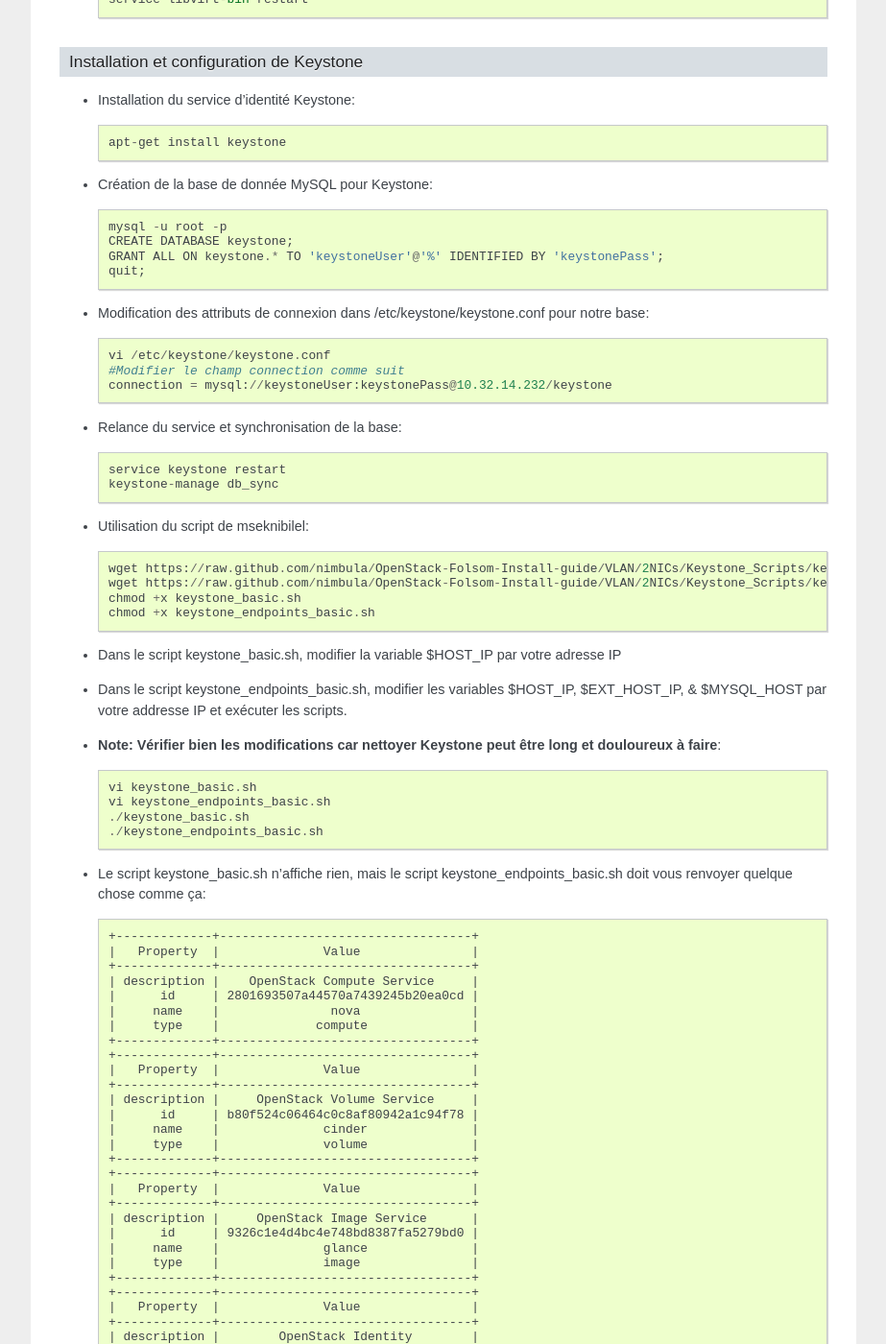
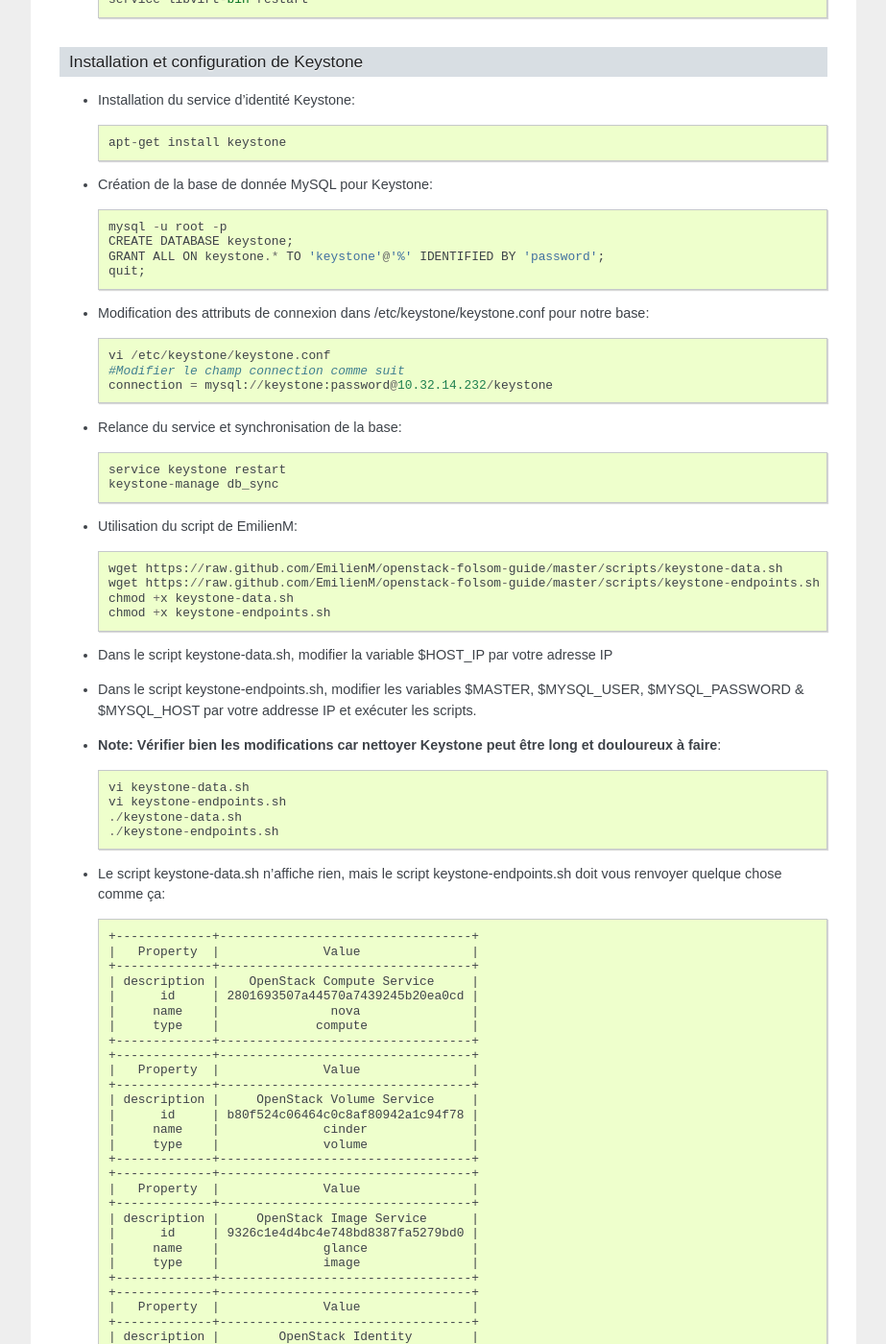
Before and after one commit to obuisson/Guide-Installation-OpenStack-Folsom-Noeud-Unique, a Sphinx documentation site: the page built from source/index.rst, in a window 1280 px wide and 1400 px high, scrolled down 4609 px. Shown: the whole window at 96% size, without its empty margins (198-1121 px from the left). Built offline with Sphinx 7.4.7, drawn with Linux system fonts in a browser that asks for light colours.

Commit message:
migration vers les scripts de EmilienM

```diff
--- a/source/index.rst
+++ b/source/index.rst
@@ -239,39 +239,39 @@
 
     mysql -u root -p
     CREATE DATABASE keystone;
-    GRANT ALL ON keystone.* TO 'keystoneUser'@'%' IDENTIFIED BY 'keystonePass';
+    GRANT ALL ON keystone.* TO 'keystone'@'%' IDENTIFIED BY 'password';
     quit;
 
 * Modification des attributs de connexion dans /etc/keystone/keystone.conf pour notre base::
 
     vi /etc/keystone/keystone.conf
     #Modifier le champ connection comme suit
-    connection = mysql://keystoneUser:keystonePass@10.32.14.232/keystone
+    connection = mysql://keystone:password@10.32.14.232/keystone
 
 * Relance du service et synchronisation de la base::
 
     service keystone restart
     keystone-manage db_sync
 
-* Utilisation du script de mseknibilel::
+* Utilisation du script de EmilienM::
 
-   wget https://raw.github.com/nimbula/OpenStack-Folsom-Install-guide/VLAN/2NICs/Keystone_Scripts/keystone_basic.sh
-   wget https://raw.github.com/nimbula/OpenStack-Folsom-Install-guide/VLAN/2NICs/Keystone_Scripts/keystone_endpoints_basic.sh
-   chmod +x keystone_basic.sh
-   chmod +x keystone_endpoints_basic.sh
+   wget https://raw.github.com/EmilienM/openstack-folsom-guide/master/scripts/keystone-data.sh
+   wget https://raw.github.com/EmilienM/openstack-folsom-guide/master/scripts/keystone-endpoints.sh
+   chmod +x keystone-data.sh
+   chmod +x keystone-endpoints.sh
 
-* Dans le script keystone_basic.sh, modifier la variable $HOST_IP par votre adresse IP
-* Dans le script keystone_endpoints_basic.sh, modifier les variables $HOST_IP, $EXT_HOST_IP, & $MYSQL_HOST par votre addresse IP et exécuter les scripts.
+* Dans le script keystone-data.sh, modifier la variable $HOST_IP par votre adresse IP
+* Dans le script keystone-endpoints.sh, modifier les variables $MASTER, $MYSQL_USER, $MYSQL_PASSWORD & $MYSQL_HOST par votre addresse IP et exécuter les scripts.
 
 * **Note: Vérifier bien les modifications car nettoyer Keystone peut être long et douloureux à faire**::
 
-   vi keystone_basic.sh
-   vi keystone_endpoints_basic.sh
-   ./keystone_basic.sh
-   ./keystone_endpoints_basic.sh
+   vi keystone-data.sh
+   vi keystone-endpoints.sh
+   ./keystone-data.sh
+   ./keystone-endpoints.sh
 
 
-* Le script keystone_basic.sh n'affiche rien, mais le script keystone_endpoints_basic.sh doit vous renvoyer quelque chose comme ça::
+* Le script keystone-data.sh n'affiche rien, mais le script keystone-endpoints.sh doit vous renvoyer quelque chose comme ça::
 
    +-------------+----------------------------------+
    |   Property  |              Value               |
@@ -391,7 +391,7 @@
    export OS_NO_CACHE=1
    export OS_TENANT_NAME=admin
    export OS_USERNAME=admin
-   export OS_PASSWORD=admin_pass
+   export OS_PASSWORD=password
    export OS_AUTH_URL="http://10.32.14.232:5000/v2.0/"
 
 * Charger le fichier::
```
